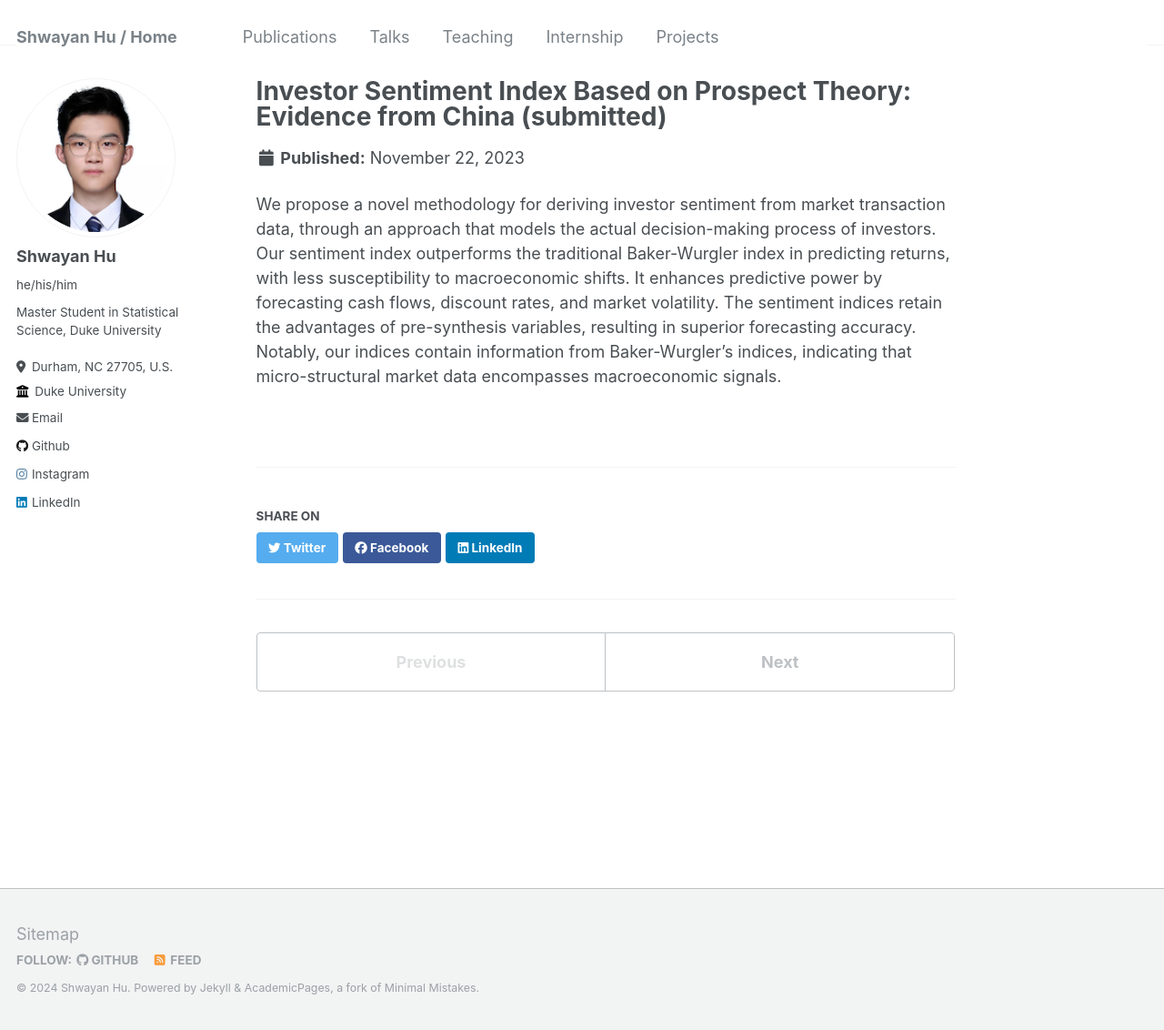
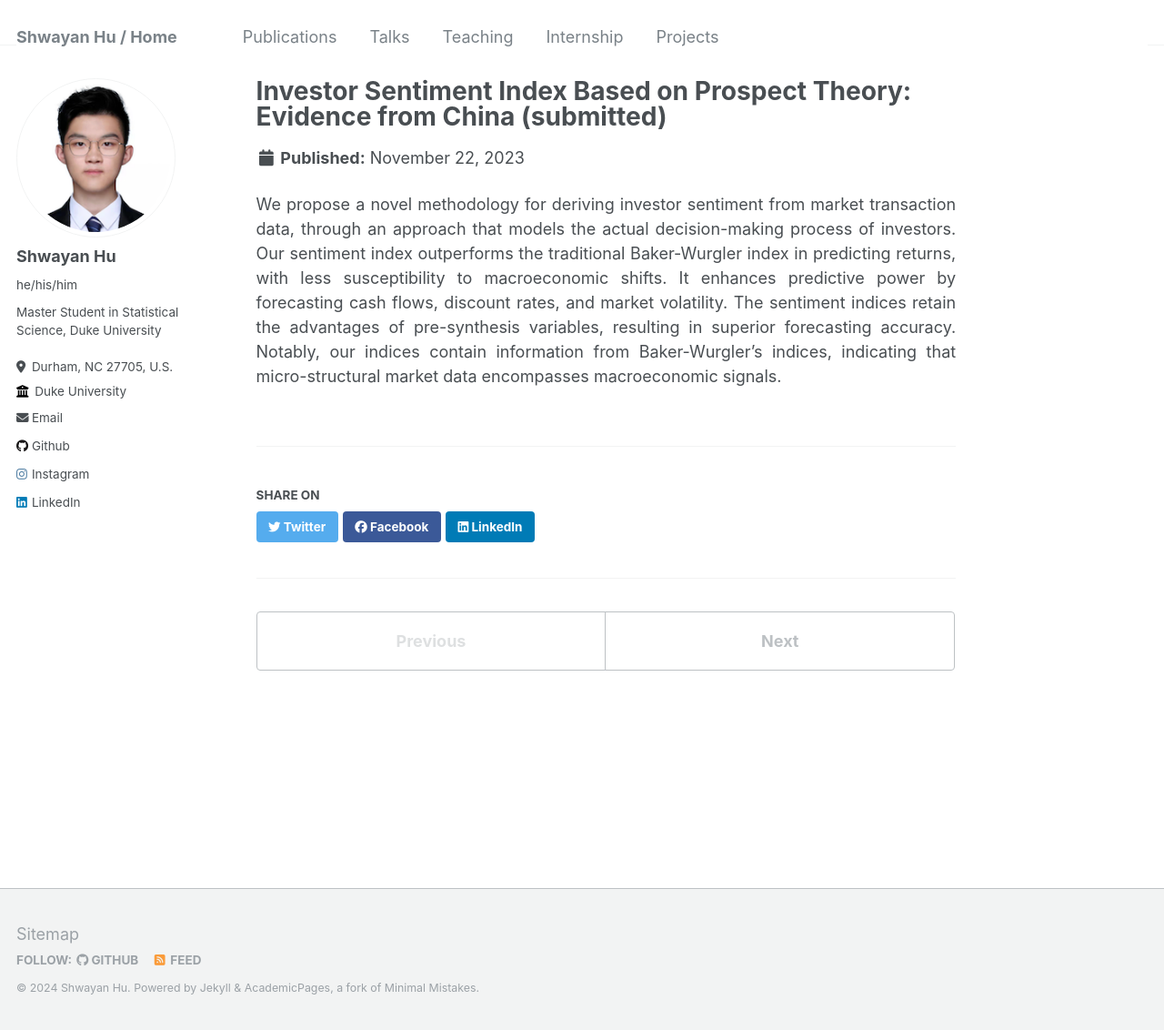
Before and after one commit to ShwayanHu/ShwayanHu.github.io, a Jekyll site: the page built from _publications/2022-11-22-paper-Investor Sentiment Index.md, in a window 1280 px wide and 1132 px high. Shown: the whole window at 91% size. Built offline with Jekyll 4.4.1, drawn with Linux system fonts in a browser that asks for light colours.

Commit message:
Update 2022-11-22-paper-Investor Sentiment Index.md

```diff
--- a/_publications/2022-11-22-paper-Investor Sentiment Index.md
+++ b/_publications/2022-11-22-paper-Investor Sentiment Index.md
@@ -4,4 +4,4 @@ collection: publications
 date: 2023-11-22
 ---
 
-We propose a novel methodology for deriving investor sentiment from market transaction data, through an approach that models the actual decision-making process of investors. Our sentiment index outperforms the traditional Baker-Wurgler index in predicting returns, with less susceptibility to macroeconomic shifts. It enhances predictive power by forecasting cash flows, discount rates, and market volatility. The sentiment indices retain the advantages of pre-synthesis variables, resulting in superior forecasting accuracy. Notably, our indices contain information from Baker-Wurgler’s indices, indicating that micro-structural market data encompasses macroeconomic signals.
+<div style="text-align: justify; text-justify: inter-word;">We propose a novel methodology for deriving investor sentiment from market transaction data, through an approach that models the actual decision-making process of investors. Our sentiment index outperforms the traditional Baker-Wurgler index in predicting returns, with less susceptibility to macroeconomic shifts. It enhances predictive power by forecasting cash flows, discount rates, and market volatility. The sentiment indices retain the advantages of pre-synthesis variables, resulting in superior forecasting accuracy. Notably, our indices contain information from Baker-Wurgler’s indices, indicating that micro-structural market data encompasses macroeconomic signals.</div>
```
